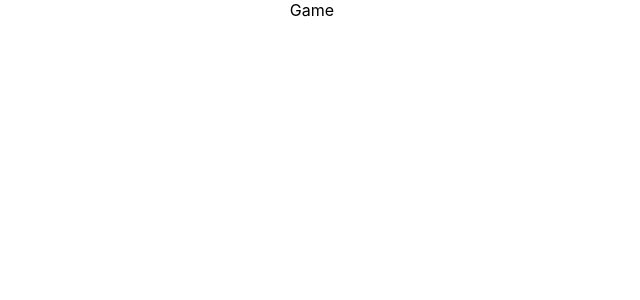
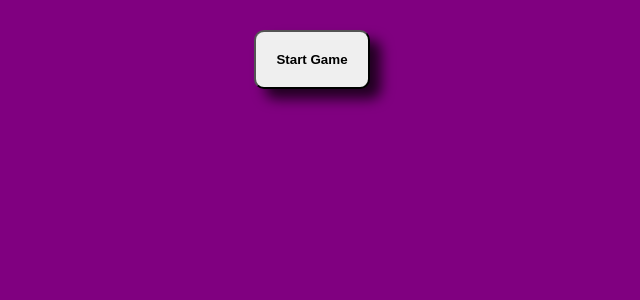
Before and after one commit to brianindy96/React-Projects, a React (Create React App) app in the folder tetris-game/: page / in a window 1280 px wide. Shown: the top 300 px of the page, without its empty margins (328-968 px from the left). Built offline with nearby package versions, Linux system fonts and the light colour scheme.

Commit message:
Added Menu.js and Menu.css

```diff
--- a/tetris-game/src/App.css
+++ b/tetris-game/src/App.css
@@ -1,38 +1,13 @@
-.App {
-  text-align: center;
+*{
+  margin: 0;
+  padding: 0;
 }
 
-.App-logo {
-  height: 40vmin;
-  pointer-events: none;
+.App{
+  height: 100vh;
+  text-align: center;
+  background-color: purple;
+  color: white;
+  font-family: sans-serif;
+  padding: 20px;
 }
-
-@media (prefers-reduced-motion: no-preference) {
-  .App-logo {
-    animation: App-logo-spin infinite 20s linear;
-  }
-}
-
-.App-header {
-  background-color: #282c34;
-  min-height: 100vh;
-  display: flex;
-  flex-direction: column;
-  align-items: center;
-  justify-content: center;
-  font-size: calc(10px + 2vmin);
-  color: white;
-}
-
-.App-link {
-  color: #61dafb;
-}
-
-@keyframes App-logo-spin {
-  from {
-    transform: rotate(0deg);
-  }
-  to {
-    transform: rotate(360deg);
-  }
-}
--- a/tetris-game/src/components/Game.js
+++ b/tetris-game/src/components/Game.js
@@ -1,8 +1,15 @@
 import React from 'react'
+import Menu from './Menu'
 
-const Game = () => {
+const Game = ({ rows, columns}) => {
+
+  const startBtn = ()=>{
+    console.log("start");
+  }
   return (
-    <div>Game</div>
+    <div className="Game">
+        <Menu onClick={startBtn} />
+    </div>
   )
 }
 
--- /dev/null
+++ b/tetris-game/src/components/Menu.css
@@ -0,0 +1,16 @@
+.Menu{
+    display: flex;
+    justify-content: center;
+    align-items: center;
+    min-height: 50vh;
+    z-index: 100;
+}
+
+.button{
+    padding: 20px;
+    border-radius: 10px;
+    margin: 10px;
+    font-weight: 800;
+    cursor: pointer;
+    box-shadow: 11px 10px 13px 0px rgba(0,0,0,0.75);
+}
--- /dev/null
+++ b/tetris-game/src/components/Menu.js
@@ -0,0 +1,10 @@
+import React from 'react'
+import "./Menu.css"
+
+const Menu = ({ onClick }) => {
+  return (
+    <button className="button" onClick={onClick}>Start Game</button>
+  )
+}
+
+export default Menu
```
